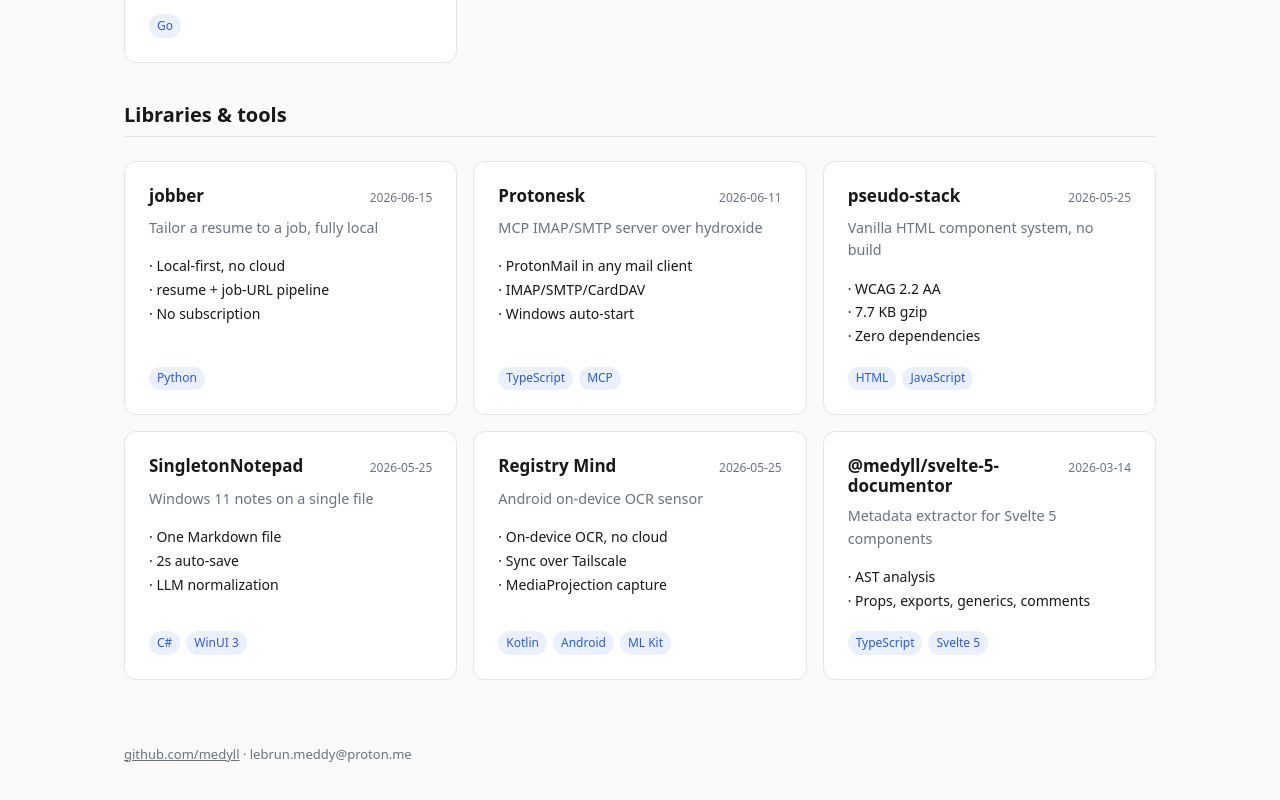
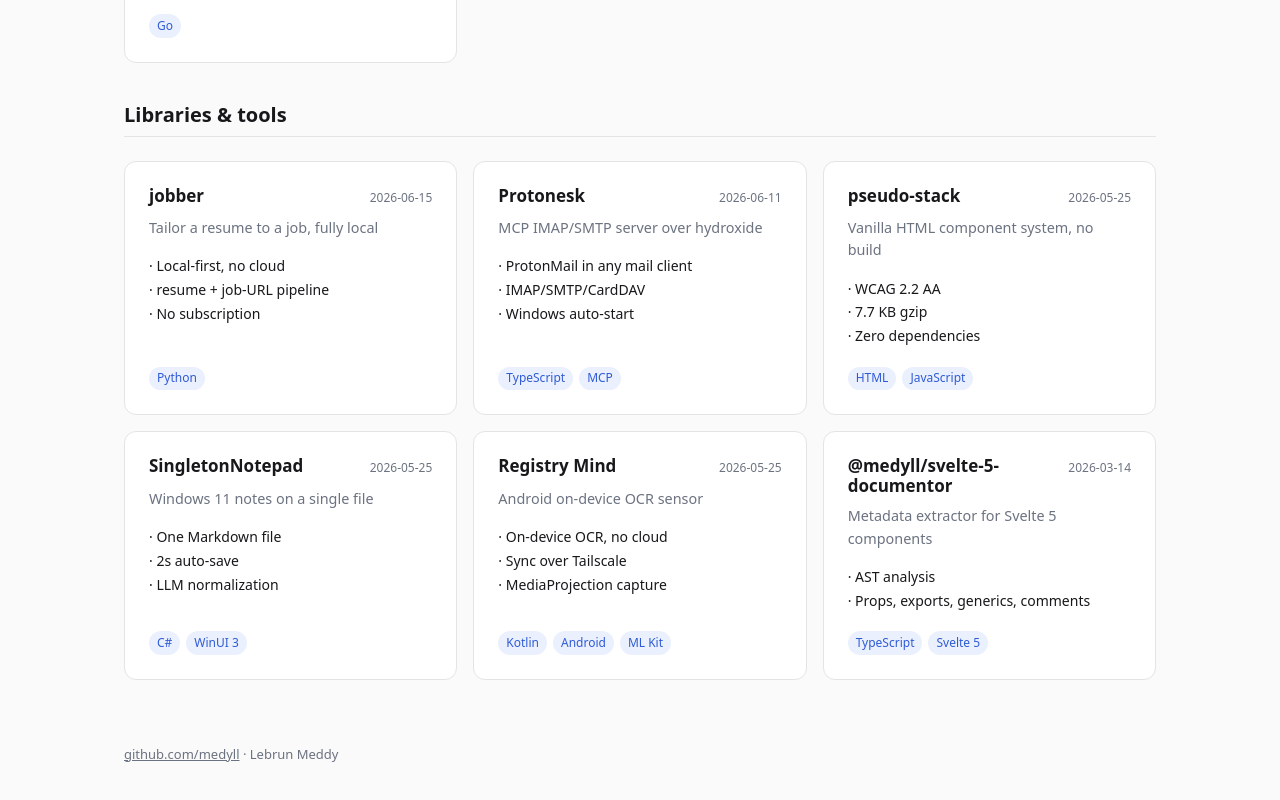
Before and after one commit to medyll/portofolio, a SvelteKit app: page / in a window 1280 px wide. Shown: the part 1206-2006 px from the top of the page. Built offline with nearby package versions, Linux system fonts and the light colour scheme.

Commit message:
fix: update footer to display correct name instead of email

```diff
--- a/src/routes/+layout.svelte
+++ b/src/routes/+layout.svelte
@@ -33,6 +33,6 @@
 
   <footer class="footer">
     <a href="https://github.com/medyll" target="_blank" rel="noreferrer">github.com/medyll</a>
-    · lebrun.meddy@proton.me
+    · Lebrun Meddy
   </footer>
 </div>
```
